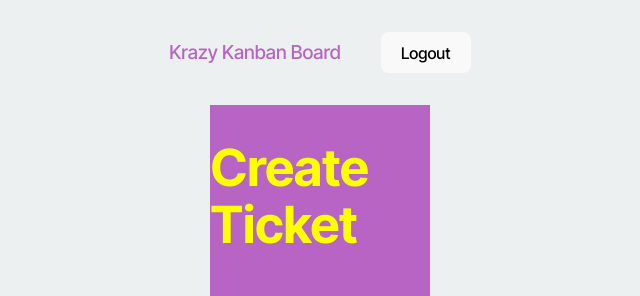
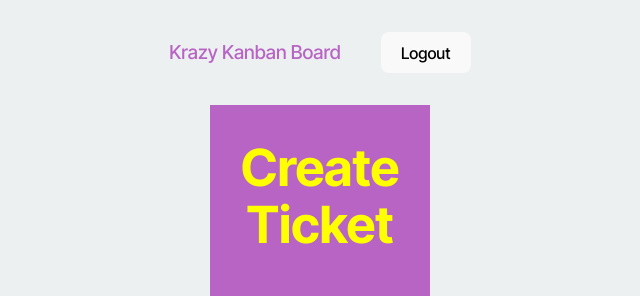
Before and after one commit to jackietng/Kanban-Board, a React (Vite) app in the folder client/: page /create in a window 1280 px wide. Shown: the top 296 px of the page, without its empty margins (320-960 px from the left). Built offline with nearby package versions, Linux system fonts and the light colour scheme; no server answers; sample sign-in values are in the browser's storage.

Commit message:
troubleshooting deployment

```diff
--- a/client/package.json
+++ b/client/package.json
@@ -11,9 +11,9 @@
   },
   "dependencies": {
     "jwt-decode": "^4.0.0",
-    "react": "^18.2.0",
-    "react-dom": "^18.2.0",
-    "react-router-dom": "^6.23.1"
+    "react": "^18.3.1",
+    "react-dom": "^18.3.1",
+    "react-router-dom": "^6.28.2"
   },
   "devDependencies": {
     "@types/react": "^18.2.66",
--- a/client/src/index.css
+++ b/client/src/index.css
@@ -45,6 +45,7 @@ body {
 h1 {
   font-size: 3.2em;
   line-height: 1.1;
+  text-align: center;
 }
 
 button {
@@ -102,10 +103,12 @@ tbody tr:nth-child(odd) {
   justify-content: center;
   font-size: larger;
   font-weight: 900;
+  border: none;
 }
 
 .nav-title a {
   color: #b864c4;
+  text-decoration: none;
 }
 
 .nav-item {
--- a/client/src/interfaces/TicketData.tsx
+++ b/client/src/interfaces/TicketData.tsx
@@ -5,6 +5,6 @@ export interface TicketData {
   name: string | null;
   description: string | null;
   status: string | null;
-  assignedUserId: number | null;
+  assignedUserId: number | undefined;
   assignedUser: UserData | null;
 }
--- /dev/null
+++ b/client/src/utils/config.ts
@@ -0,0 +1 @@
+export const API_BASE_URL = 'http://localhost:3000';
```
Also changed, not shown: 1 other file (tests, documents, lock files or other folders).
